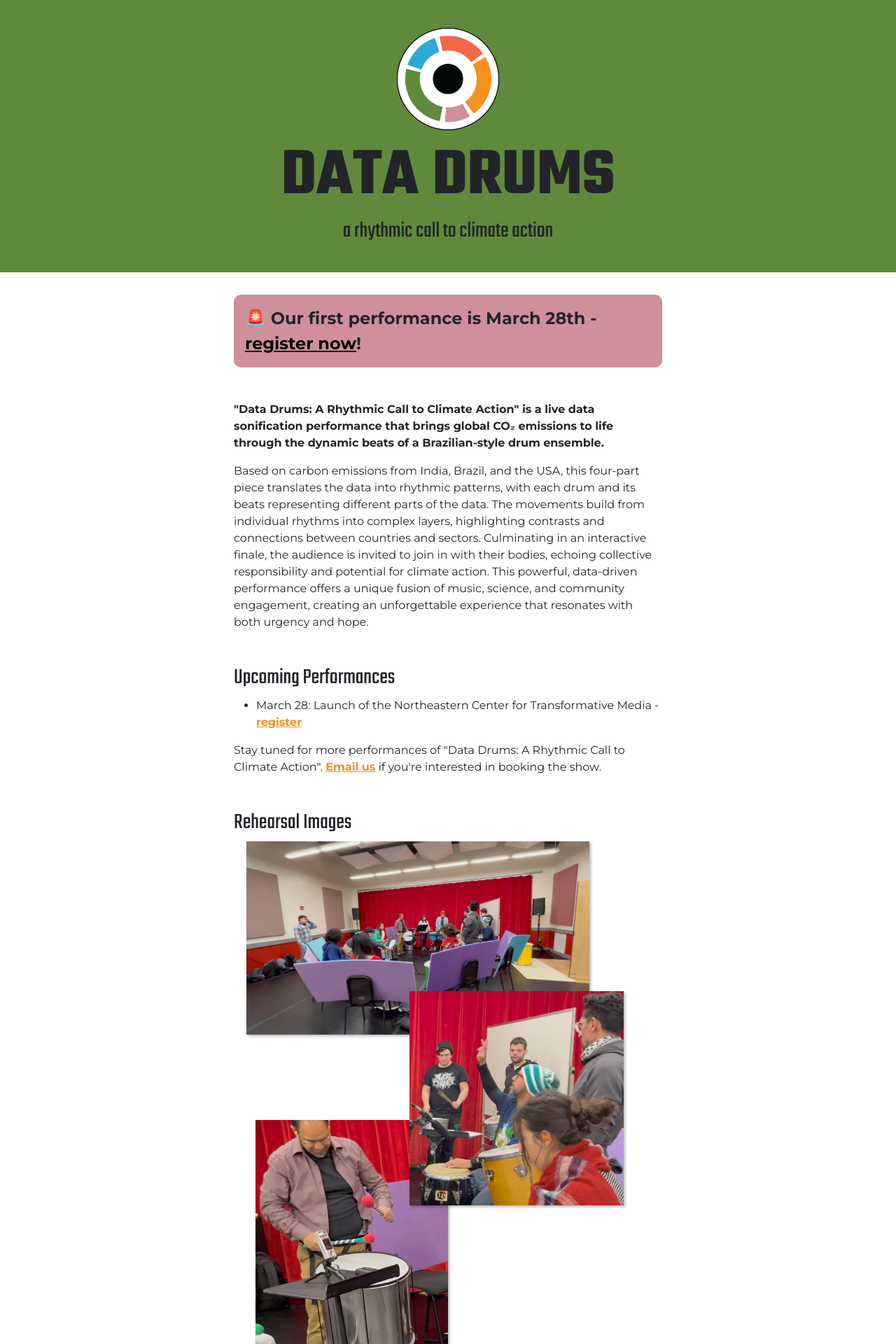
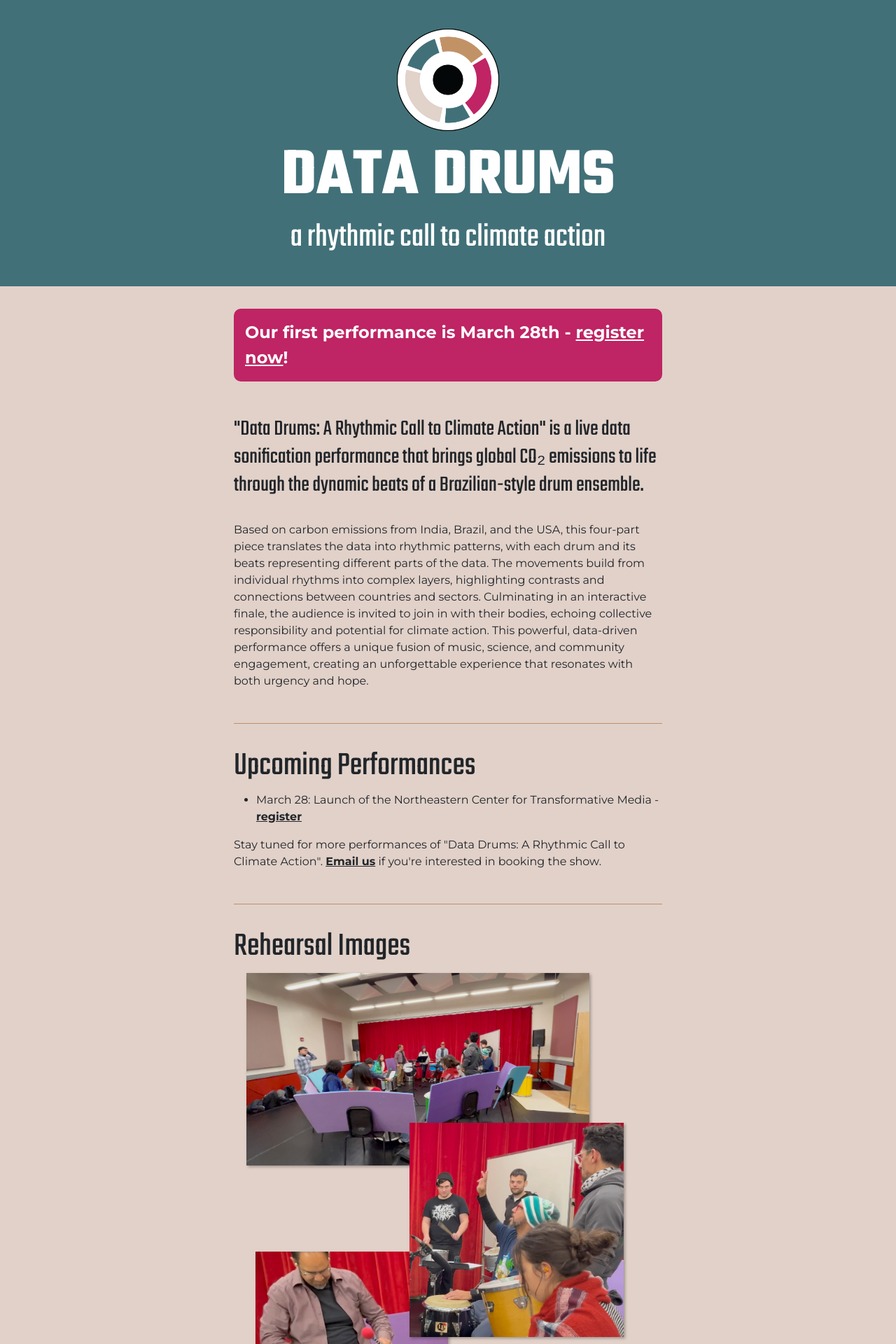
Before and after one commit to dataculturegroup/data-culture-group-website, a Jekyll site: the page data-drums/index.html, which Jekyll copies as it is, in a window 1280 px wide. Shown: the top 1920 px of the page at 70% size. Built offline with Jekyll 4.4.1, drawn with Linux system fonts in a browser that asks for light colours; some of the changed text lies outside the part shown.

Commit message:
update with content from flyer

```diff
--- a/data-drums/index.html
+++ b/data-drums/index.html
@@ -16,11 +16,10 @@
 
     <style>
         :root {
-            --water: #32a8d9;
-            --disty-rose: #f26747;
-            --salmon: #d0909a;
-            --mustard: #f7901e;
-            --forest: #61893c;
+            --green: #417078;
+            --red: #bf2464;
+            --lightbrown: #e1d1c9;
+            --darkbrown: #c09068;
         }
         body {
             font-family: 'Montserrat', sans-serif;
@@ -35,19 +34,40 @@
         }
         h2 {
             font-weight: 200;
+            font-size: 3rem;
         }
         header {
-            background-color: var(--forest);
+            background-color: var(--green);
             text-align: center;
             padding: 2rem 0rem;
+            h1 {
+                color: white;
+            }
+            h2 {
+                color: white;
+            }
         }
         main {
             padding: 2rem 1rem;
-            background-color: white;
+            background-color: var(--lightbrown);
+            h2 {
+                border-top: 1px solid var(--darkbrown);
+                margin-top: 1rem;
+                padding-top: 2rem;
+            }
+        }
+        strong {
+            display: block;
+            font-size: 2rem;
+            line-height: 2.5rem;
+            font-weight: normal;
+            font-family: 'Teko', sans-serif;
+            margin-bottom: 2rem;
         }
         em {
             font-weight: bold;
             font-style: normal;
+            color: var(--red);
         }
         section {
             margin-bottom: 3rem;
@@ -57,7 +77,7 @@
             font-weight: 700;
         }
         footer {
-            background-color: var(--water);
+            background-color: var(--darkbrown);
             padding: 2rem 1rem;
 
             a, a:hover, a:visited, a:active {
@@ -100,13 +120,14 @@
             }
         }
         .notification {
-            background-color: var(--salmon);
+            background-color: var(--red);
             padding: 1rem;
             font-size: 1.5rem;
             font-weight: 700;
             border-radius: 10px;
+            color: white;
             a {
-                color: black;
+                color: white;
             }
         }
     </style>
@@ -128,11 +149,11 @@
             <div class="row justify-content-center">
                 <div class="col-md-6">
                     <section class="notification">
-                        🚨 Our first performance is March 28th - <a href="https://www.eventbrite.com/e/media-in-motion-creatively-transforming-cities-play-and-communities-tickets-1217968629959">register now</a>!
+                        Our first performance is March 28th - <a href="https://www.eventbrite.com/e/media-in-motion-creatively-transforming-cities-play-and-communities-tickets-1217968629959">register now</a>!
                     </section>
                     <section>
                         <p>
-                            <em>"Data Drums: A Rhythmic Call to Climate Action" is a live data sonification performance that brings global CO₂ emissions to life through the dynamic beats of a Brazilian-style drum ensemble.</em>
+                            <strong>"Data Drums: A Rhythmic Call to Climate Action" is a live data sonification performance that brings global CO₂ emissions to life through the dynamic beats of a Brazilian-style drum ensemble.</strong>
                         </p>
                         <p>
                             Based on carbon emissions from India, Brazil, and the USA, this four-part piece translates the data into rhythmic patterns, with each drum and its beats representing different parts of the data. The movements build from individual rhythms into complex layers, highlighting contrasts and connections between countries and sectors. Culminating in an interactive finale, the audience is invited to join in with their bodies, echoing collective responsibility and potential for climate action. This powerful, data-driven performance offers a unique fusion of music, science, and community engagement, creating an unforgettable experience that resonates with both urgency and hope.
@@ -154,7 +175,34 @@
                             <img src="rehearsal2.jpg" alt="Group leader, holding up a hand sign, with a few drummers watching"/>
                             <img src="rehearsal3.jpg" alt="individual drummer playing with two mallets while standing"/>
                             <img src="rehearsal4.jpg" alt="send in photo of two hand, drums being played, with hands and motion over them"/>
-                        </div></div>
+                        </div>
+                    </section>
+                    <section>
+                        <h2>The Story</h2>
+                        <p>Data Drums is a live performance based on data. Each movement involves a conversation between the Professor and the Band</p>
+                        <h3>Prelude</h3>
+                        <p>The Professor is excited to deliver his groundbreaking lecture on climate change around the world. But he realizes not everyone will be <em>motivated to action</em> by his statistical exposition... so he brought along the Band to help.</p>
+                        <h3>Movement 1</h3>
+                        <p>Emissions are going up. The Professor and the Band introduce the <em>increase over the last 100 years</em>, but that isn’t the whole story. Brazil currently emits just 1/10 of the United States' annual CO2 emissions, and India emits 1/2 of the US. The Band’s rhythms and beats demonstrate this by changing their volume based on how <em>emissions increased in each country</em> since 1900. They show that when combined you can hear how countries <em>aren’t working in sync</em>, creating dissonant beats.</p>
+                        <h3>Movement 2</h3>
+                        <p>The Professor jumps in to tell us that country-level emissions doesn’t tell the whole story; <em>emissions per person</em> show important differences. US per-capita emissions are almost 10 times that of Brazil and India. Using volume again the Band helps us understand the emissions growth in each country over time. They play <em>each country’s per-capita emissions increase</em>, with a rhythm inspired by the country.</p>
+                        <h3>Movement 3</h3>
+                        <p>The Professor digs into more detail, examining how <em>different sectors of the economy drive emissions</em>. Each drum in the Band plays the emissions from a different sector to show this. The low surdo drums is loud to show major emission from agriculture in Brazil. The rapid snare pops out to show emissions from energy production in India. Both the caixa and repique play loudest to show energy production and transportation driving emissions in the US. The changing rhythms reflect that <em>our approaches need to complement one another</em>.</p>
+                        <h3>Coda</h3>
+                        <p>The only way to address these challenges is <em>together</em>, across countries and rhythms. The Professor and the Band invite you to lead their beats; your participation takes work, but all together can <em>alter the rhythms of emissions</em> across the globe. The joy of working together pushes back on the Professor’s doom and gloom lecture.</p>
+                    </section>
+                    <section>
+                        <h2>The Data</h2>
+                        <p>
+                            Data Drums is based on datasets estimating CO2 emissions across the globe and in Brazil, India, and the US (as of 2024). The data sources include:
+                        </p>
+                        <ul>
+                            <li>National Oceanic and Atmospheric Administration</li>
+                            <li>Our World in Data</li>
+                            <li>The Carbon Brief</li>
+                            <li>The US International Energy Agency</li>
+                            <li>The United Nations</li>
+                        </ul>
                     </section>
                 </div>
             </div>
@@ -170,6 +218,9 @@
                     <p>
                         Development was supported by the Northeastern CAMD Climate Change and Public Communication Impact Group.
                     </p>
+                    <p>
+                        A project of the <a href="https://dataculture.northeastern.edu">Data Culture Group</a> at Northeastern University.
+                    </p>
                 </div>
             </div>
         </div>
```
Also changed, not shown: data-drums/data-drums-logo.png.
